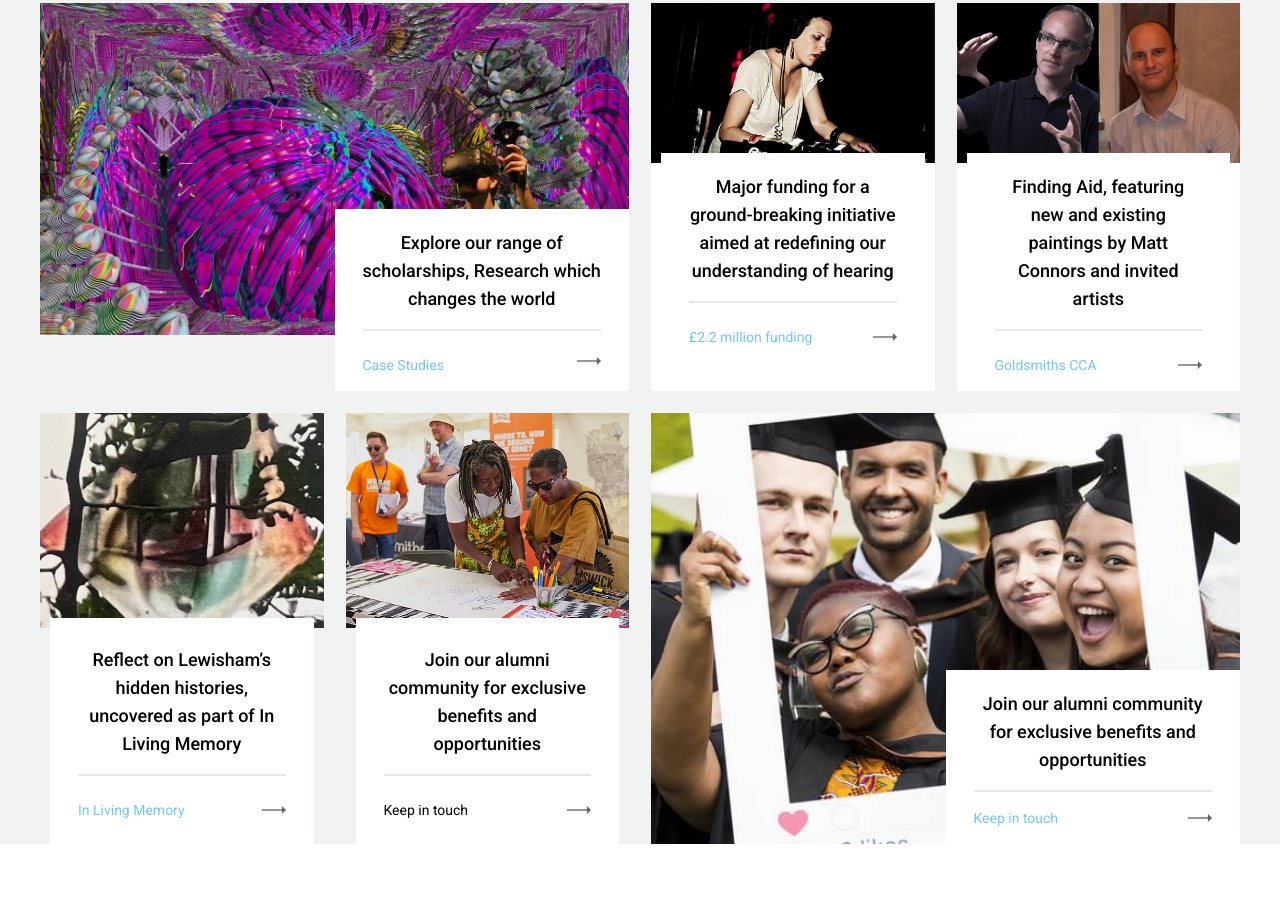
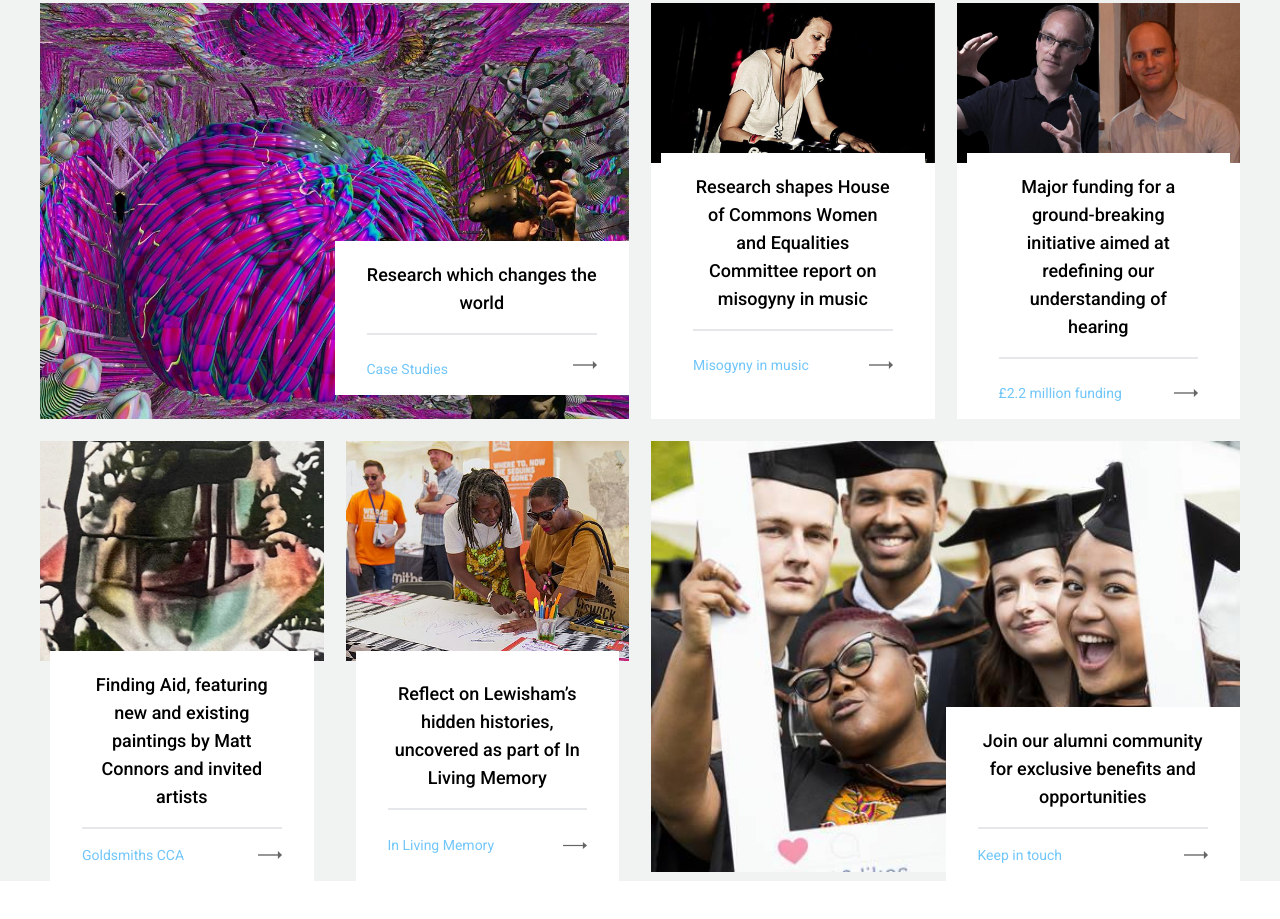
Before and after one commit to IvyMurage/tailwindcss-website-cloning, a website built with Vite: page index.html in a window 1280 px wide. Shown: the part 1835-2754 px from the top of the page. Before the commit the page ends 2719 px from the top, so only its background shows below. Built offline with nearby package versions, Linux system fonts and the light colour scheme.

Commit message:
refactor some changes

```diff
--- a/index.html
+++ b/index.html
@@ -12,7 +12,7 @@
 </head>
 
 <body class="font-roboto">
-    <div class=" bg-secondary-gray">
+    <div class=" bg-secondary-gray h-full">
         <!-- header -->
         <header>
             <div class="mx-12 flex justify-between h-20 items-center">
@@ -40,8 +40,6 @@
             </div>
         </header>
 
-        <!-- nav -->
-        <nav></nav>
         <!-- main -->
         <main class="">
             <!-- banner  -->
@@ -101,7 +99,7 @@
                                 class="object-cover block h-full ">
 
                         </div>
-                        <div class=" px-7  relative m-[-10px_10px_0px_10px]     bg-white col-span-2">
+                        <div class=" px-8  relative m-[-10px_10px_0px_10px]     bg-white col-span-2">
 
                             <h3 class="text-lg mt-4 text-center font-medium">Live like a local</h3>
                             <div class=" pt-2 pb-[35px]  text-sm  border-b-2">
@@ -116,7 +114,7 @@
                         </div>
                     </div>
                     <div class="col-span-1   bg-white col-start-3 row-start-1">
-                        <div class="px-7">
+                        <div class="px-8">
 
                             <h3 class="text-lg mt-4 text-center font-medium">Study at Goldsmiths</h3>
                             <div class="pt-2 pb-[35px] text-sm  border-b-2">
@@ -133,13 +131,14 @@
                         <div>
                             <img alt="A student drawing on a tablet." src="/images/images/Scholarship_homepage.jpg">
                         </div>
-                        <div class="sm:absolute bottom-0 border-b-2 right-0 px-7 pt-1 sm:w-1/2 bg-white">
-                            <h3 class="text-lg mt-4 text-center font-medium">Explore our range of scholarships,
+                        <div class="sm:absolute bottom-0 right-0 px-8 pt-1 sm:w-1/2 bg-white">
+                            <h3 class="text-lg pb-4 border-b-2 mt-4 text-center font-medium">Explore our range of
+                                scholarships,
                                 bursaries and
                                 fee waivers that
                                 can help support your studies</h3>
                             <div class=" flex justify-between items-center ">
-                                <span class="text-sm text-light-bluee py-4">Scholarships finder</span>
+                                <span class="text-sm text-light-blue py-4">Scholarships finder</span>
                                 <img src="./images/images/icon-more-666.svg" alt="arrow-right" class="">
                             </div>
                         </div>
@@ -181,14 +180,14 @@
                         </div>
                     </div>
 
-                    <div class="sm:col-span-2 relative">
-                        <div>
-                            <img src="./images/images/VRLatham.jpg" alt="students in the library">
+                    <div class="sm:col-span-2  relative">
+                        <div class=" h-full">
+                            <img src="./images/images/VRLatham.jpg" alt="students in the library"
+                                class="object-cover h-full ">
                         </div>
-                        <div class="sm:absolute bottom-0 right-0 px-7 pt-1 sm:w-1/2 bg-white">
-                            <h3 class="text-lg pb-4 border-b-2  mt-4 text-center font-medium">Explore our range of
-                                scholarships,
-                                Research which changes the world</h3>
+                        <div class="sm:absolute bottom-6 right-0 px-8 pt-1 sm:w-1/2 bg-white">
+                            <h3 class="text-lg pb-4 border-b-2  mt-4 text-center font-medium">Research which changes the
+                                world</h3>
                             <div class=" flex justify-between items-center ">
                                 <span class="text-sm text-light-bluee mt-2 py-4">Case Studies</span>
                                 <img src="./images/images/icon-more-666.svg" alt="arrow-right" class="">
@@ -200,12 +199,11 @@
                             <img src="./images/images/Annie-Mac-edit.jpg" alt="annie-mac">
                         </div>
 
-                        <div class=" m-[-10px_10px_0px_10px] relative  flex flex-col right-0 px-7 pt-1  bg-white">
-                            <h3 class="text-lg mt-4 text-center font-medium pb-4 border-b-2">Major funding for a
-                                ground-breaking
-                                initiative aimed at redefining our understanding of hearing</h3>
+                        <div class=" m-[-10px_10px_0px_10px] relative  flex flex-col right-0 px-8 pt-1  bg-white">
+                            <h3 class="text-lg mt-4 text-center font-medium pb-4 border-b-2">Research shapes House of
+                                Commons Women and Equalities Committee report on misogyny in music</h3>
                             <div class=" flex justify-between items-center mt-2 ">
-                                <span class="text-sm text-light-bluee py-4">£2.2 million funding</span>
+                                <span class="text-sm text-light-bluee py-4">Misogyny in music</span>
                                 <img src="./images/images/icon-more-666.svg" alt="arrow-right" class="">
                             </div>
                         </div>
@@ -216,12 +214,12 @@
                             <img src="./images/images/Daniel-and-John-edit.jpg" alt="annie-mac">
                         </div>
 
-                        <div class=" m-[-10px_10px_0px_10px]  relative px-7 pt-1  bg-white">
-                            <h3 class="text-lg mt-4 text-center pb-4 border-b-2 font-medium">Finding Aid, featuring new
-                                and existing
-                                paintings by Matt Connors and invited artists</h3>
+                        <div class=" m-[-10px_10px_0px_10px]  relative px-8 pt-1  bg-white">
+                            <h3 class="text-lg mt-4 text-center pb-4 border-b-2 font-medium">Major funding for a
+                                ground-breaking
+                                initiative aimed at redefining our understanding of hearing</h3>
                             <div class=" flex justify-between items-center mt-2 ">
-                                <span class="text-sm text-light-bluee py-4">Goldsmiths CCA</span>
+                                <span class="text-sm text-light-bluee py-4">£2.2 million funding</span>
                                 <img src="./images/images/icon-more-666.svg" alt="arrow-right" class="">
                             </div>
                         </div>
@@ -233,12 +231,11 @@
                         </div>
 
                         <div
-                            class="  m-[-10px_10px_0px_10px]  relative  right-0 px-7 pt-1 flex flex-col justify-evenly  bg-white ">
-                            <h3 class=" border-b-2 pb-4 text-lg mt-4 text-center font-medium">Reflect on Lewisham’s
-                                hidden histories,
-                                uncovered as part of In Living Memory</h3>
+                            class="  m-[-10px_10px_0px_10px]  relative  right-0 px-8 pt-1 flex flex-col justify-evenly  bg-white ">
+                            <h3 class=" border-b-2 pb-4 text-lg mt-4 text-center font-medium">Finding Aid, featuring new
+                                and existing paintings by Matt Connors and invited artists</h3>
                             <div class=" flex justify-between items-center ">
-                                <span class="hover:text-red-600   text-sm text-light-bluee py-4">In Living Memory</span>
+                                <span class="hover:text-red-600   text-sm text-light-bluee py-4">Goldsmiths CCA</span>
                                 <img src="./images/images/icon-more-666.svg" alt="arrow-right" class="">
                             </div>
                         </div>
@@ -250,12 +247,11 @@
                         </div>
 
                         <div
-                            class=" px-7  m-[-10px_10px_0px_10px]  relative   pt-1  flex flex-col justify-evenly   bg-white">
-                            <h3 class="text-lg mt-4 border-b-2 pb-4 text-center font-medium">Join our alumni community
-                                for exclusive
-                                benefits and opportunities</h3>
+                            class=" px-8  m-[-10px_10px_0px_10px]  relative   pt-1  flex flex-col justify-evenly   bg-white">
+                            <h3 class="text-lg mt-4 border-b-2 pb-4 text-center font-medium">Reflect on Lewisham’s
+                                hidden histories, uncovered as part of In Living Memory</h3>
                             <div class=" flex justify-between items-center ">
-                                <span class="text-sm text-light-blue py-4">Keep in touch</span>
+                                <span class="text-sm text-light-bluee py-4">In Living Memory</span>
                                 <img src="./images/images/icon-more-666.svg" alt="arrow-right" class="">
                             </div>
                         </div>
@@ -266,7 +262,7 @@
                                 class="object-contain w-full">
                         </div>
 
-                        <div class="sm:absolute bottom-0 right-0 px-7 pt-1 sm:w-1/2 bg-white">
+                        <div class="sm:absolute bottom-0 right-0 px-8 pt-1 sm:w-1/2 bg-white">
                             <h3 class="border-b-2 pb-4 text-lg mt-4 text-center font-medium">Join our alumni community
                                 for exclusive benefits and opportunities</h3>
                             <div class=" flex justify-between items-center ">
```
